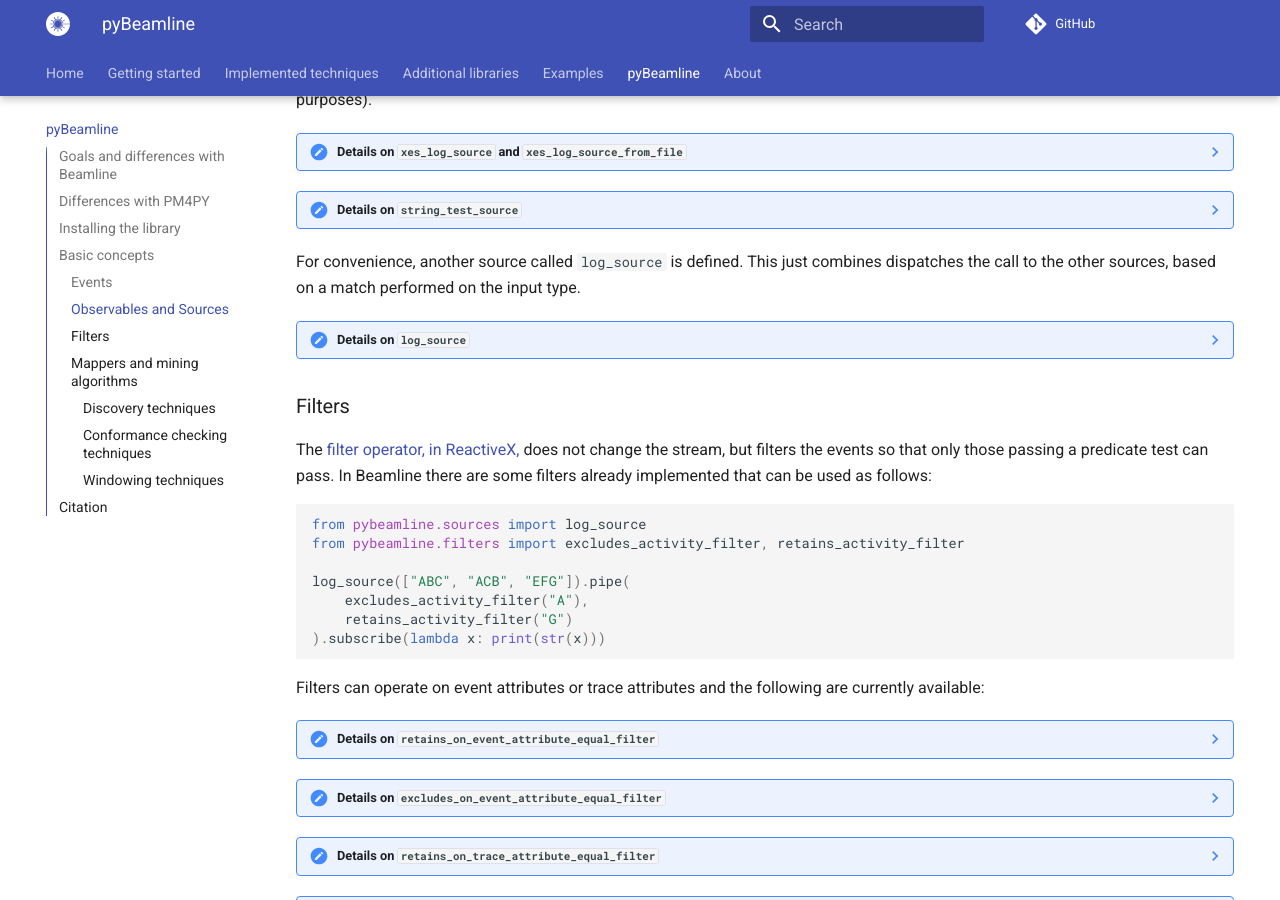
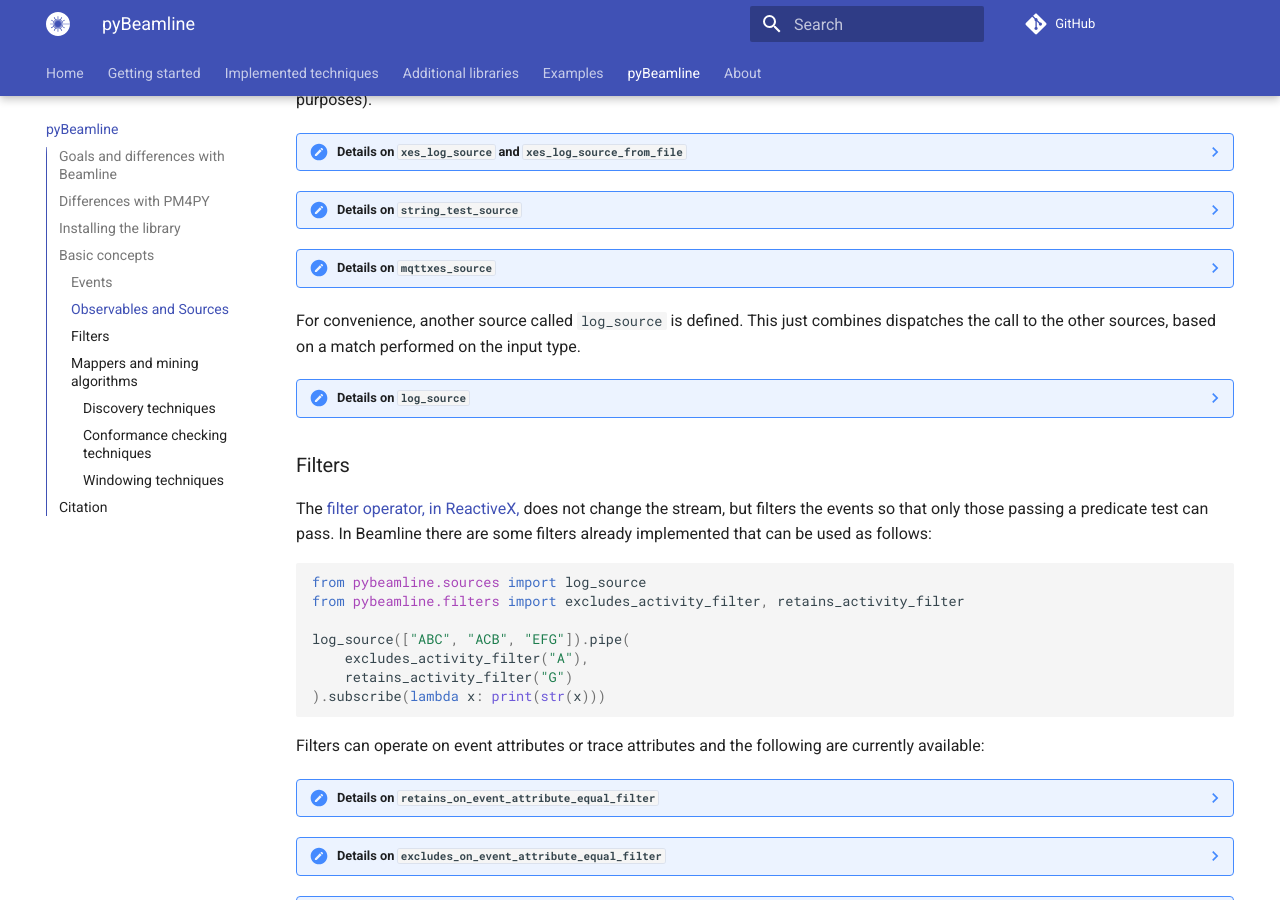
Before and after one commit to beamline/docs, an MkDocs documentation site: the page built from docs/pybeamline.md, in a window 1280 px wide and 900 px high, scrolled down 2444 px. Built offline with MkDocs 1.6.1 and Material for MkDocs 9.7.7, drawn with Linux system fonts in a browser that asks for light colours; comment, search, counter and statistics services are not loaded.

Commit message:
Update pybeamline.md

````diff
--- a/docs/pybeamline.md
+++ b/docs/pybeamline.md
@@ -122,6 +122,19 @@
     string_test_source(["ABC", "ACB", "EFG"]) \
         .subscribe(lambda x: print(str(x)))
     ```
+
+
+??? note "Details on `mqttxes_source`"
+    Source that connects to an MQTT endpoint and expects events to be published according to the MQTT-XES format (see https://beamline.cloud/mqtt-xes/). Example usage:
+    ```python
+    from pybeamline.sources import mqttxes_source
+
+    mqttxes_source('broker.mqtt.cool', 1883, 'bla/bla/') \
+        .subscribe(lambda x: print(str(x)))
+
+    input()
+    ```
+    Where `broker.mqtt.cool` is the URL of the MQTT broker, 1883 is the broker port, and `bla/bla/` is the base topic. Please note the `input()` at the end, which is necessary to avoid that the application terminates thus not receiving any more events.
 
 For convenience, another source called `log_source` is defined. This just combines dispatches the call to the other sources, based on a match performed on the input type.
 
````
